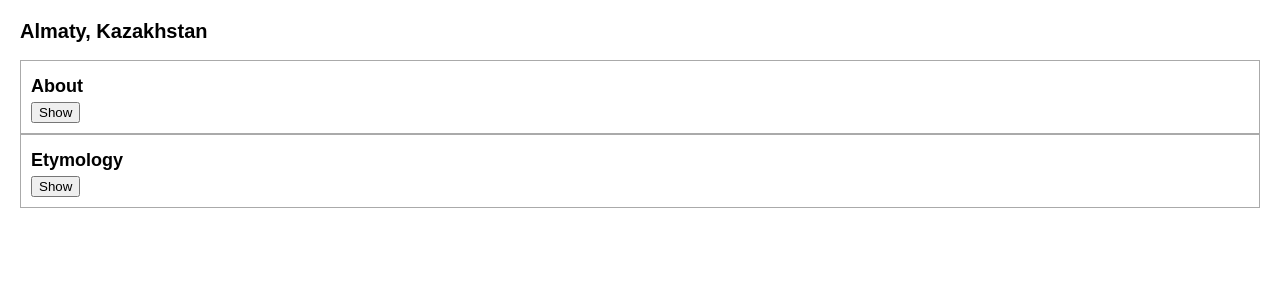
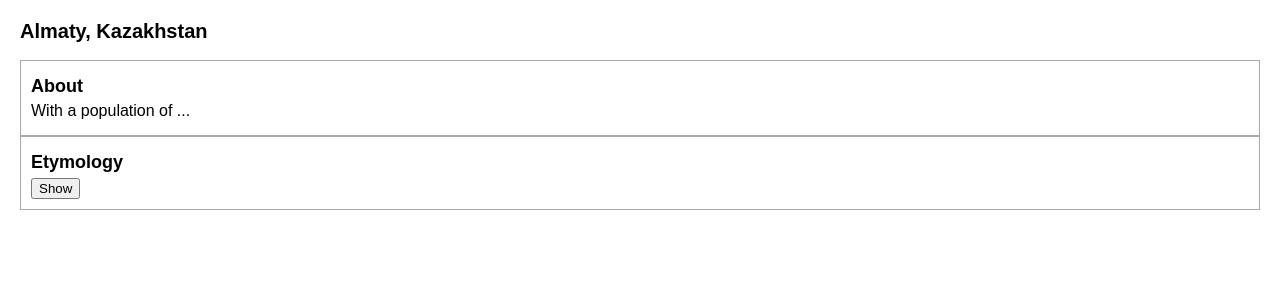
Before and after one commit to UALR-FrontEndWebDevelopmentCourse/react-examples, a React (Create React App) app: page / in a window 1280 px wide. Shown: the top 300 px of the page. Built offline with nearby package versions, Linux system fonts and the light colour scheme.

Commit message:
Accordion component updated

```diff
--- a/src/Components/Accordion.js
+++ b/src/Components/Accordion.js
@@ -1,14 +1,13 @@
 import {useState} from 'react';
 
-function Panel({title, children}) {
-    const [isActive, setIsActive] = useState(false);
+function Panel({title, isActive, onShow, children}) {
     return (
         <section className="panel">
             <h3>{title}</h3>
             {isActive ? (
                 <p>{children}</p>
             ) : (
-                <button onClick={() => setIsActive(true)}>
+                <button onClick={onShow}>
                     Show
                 </button>
             )}
@@ -17,18 +16,15 @@ function Panel({title, children}) {
 }
 
 export default function Accordion() {
+    const [activeIndex, setActiveIndex] = useState(0);
     return (
         <>
             <h2>Almaty, Kazakhstan</h2>
-            <Panel title="About">
-                With a population of about 2 million, Almaty is Kazakhstan's largest city. From 1929 to 1997, it was its
-                capital city.
+            <Panel title="About" isActive={activeIndex === 0} onShow={() => setActiveIndex(0)}>
+                With a population of ...
             </Panel>
-            <Panel title="Etymology">
-                The name comes from <span lang="kk-KZ">алма</span>, the Kazakh word for "apple" and is often translated
-                as "full of apples". In fact, the region surrounding Almaty is thought to be the ancestral home of the
-                apple, and the wild <i lang="la">Malus sieversii</i> is considered a likely candidate for the ancestor
-                of the modern domestic apple.
+            <Panel title="Etymology" isActive={activeIndex === 1} onShow={() => setActiveIndex(1)}>
+                The name comes ...
             </Panel>
         </>
     );
```
